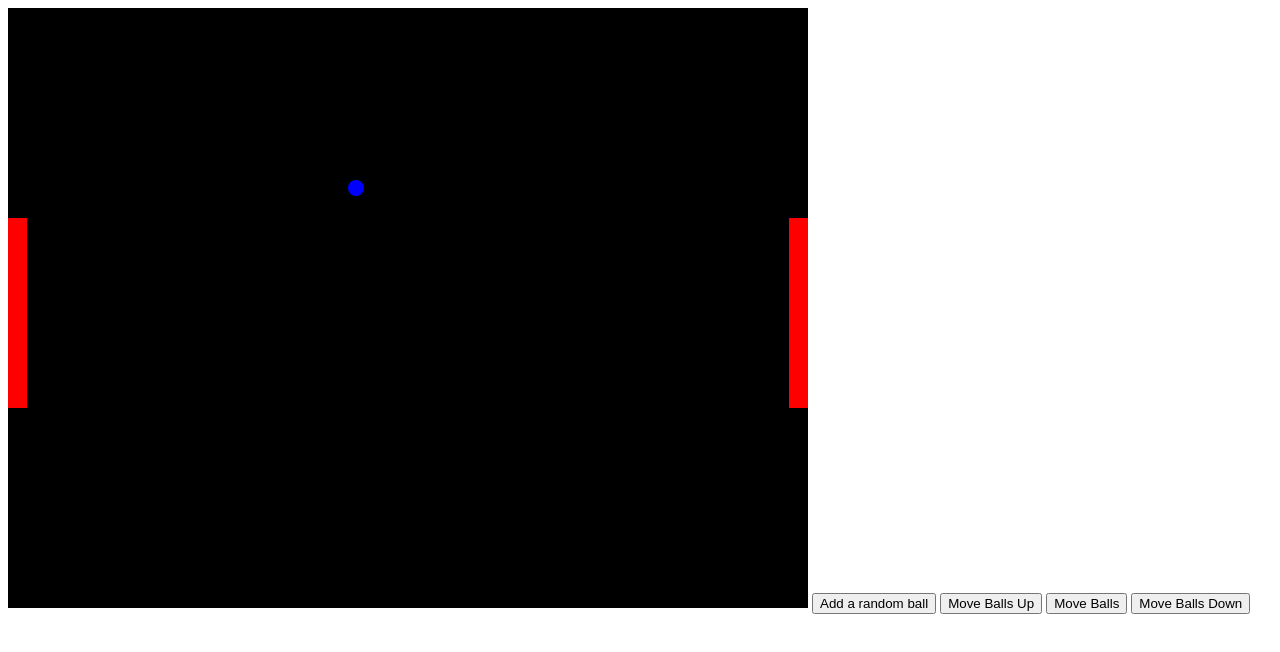
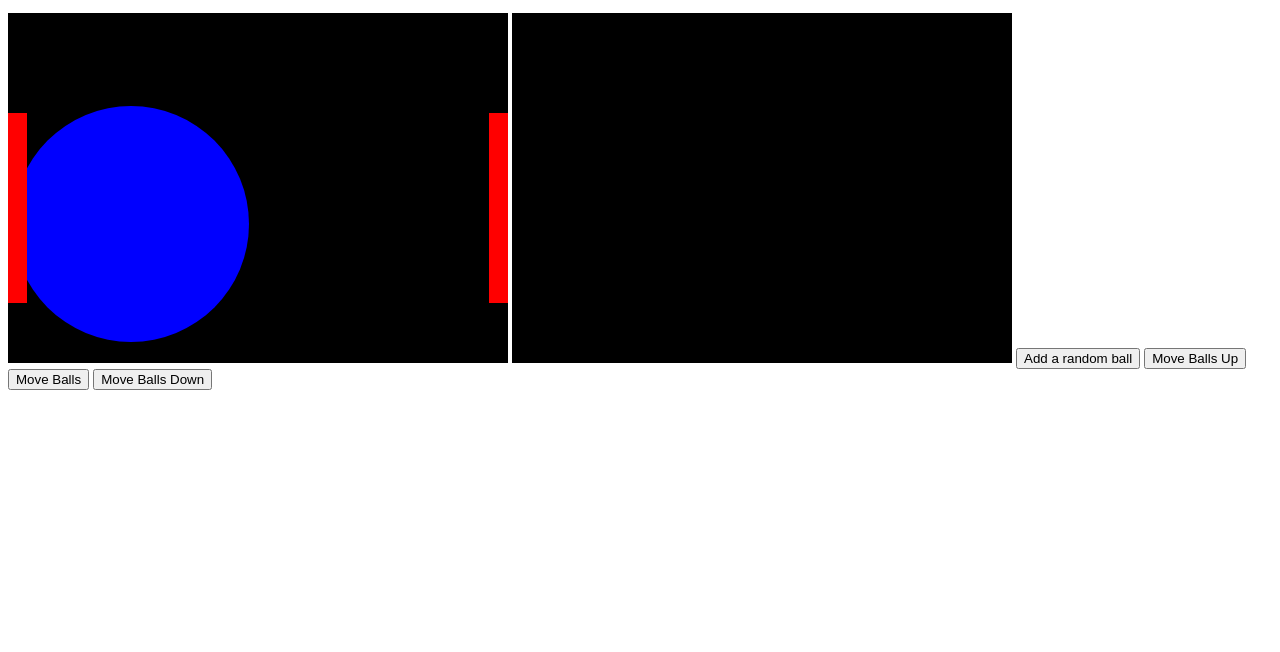
Before and after one commit to newtmex/Ping-Pong-Game, a plain HTML site: page index.html in a window 1280 px wide. Drawn offline with Linux system fonts and the light colour scheme.

Commit message:
Initial steps to making the objects interact with other objects

```diff
--- a/index.html
+++ b/index.html
@@ -4,7 +4,8 @@
         <script src="script.js"></script>
     </head>
     <body>
-        <canvas id="gameMain" width="800" height="600"></canvas>
+        <canvas id="gameMain" width="500" height="350"></canvas>
+        <canvas id="movement" width="500" height="350" style="margin-top: 5"></canvas>
         <button id="addRandomBall">Add a random ball</button>
         <button id="moveBallsUp">Move Balls Up</button>
         <button id="moveBalls">Move Balls</button>
--- a/script.js
+++ b/script.js
@@ -1,5 +1,12 @@
 var canvasContext, ball, player1, player2, frameRate = 1000 / 17;
-
+// Convert [x,y] coordinates to [r,theta] polar coordinates
+function polar(x,y) {
+    return [Math.sqrt(x*x+y*y), Math.atan2(y,x)];
+}
+// Convert polar to Cartesian coordinates
+function cartesian(r,theta) {
+    return [r*Math.cos(theta), r*Math.sin(theta)];
+}
 function random(start,end){//Returns a random number from start to end, both included
     return Math.floor(Math.random() * end) + start;
 }
@@ -8,6 +15,10 @@ window.onload = function(){
 
     const canvas = document.getElementById('gameMain');
     canvasContext = canvas.getContext('2d');
+    const movement = document.getElementById('movement');
+    movementContext = movement.getContext('2d');
+    movementContext.fillStyle = 'black';
+    movementContext.fillRect(0,0,canvas.width,canvas.height);
 
     function drawCanvas(){
         canvasContext.fillStyle = 'black';
@@ -100,12 +111,16 @@ window.onload = function(){
         this.color = color;
         this.name = name;
         this.position = {
-            rad: 8,
+            rad: 118,
             x: random(0,canvas.width),
             y: random(0,canvas.height),
         }
-
-        this.directions = [,'inc','red'];
+        //Perception
+        this.touched = {
+            bool: false,//This records the state if he has touched anything...wall or balls
+            objects: [],//Array of all the object this player has touched
+        }
+        this.directions = [,'inc','red'];//increase or reduce
         //Set directions randomly
         this.direction = {
             x: this.directions[Math.floor(Math.random() * 2) + 1],
@@ -151,6 +166,13 @@ window.onload = function(){
             canvasContext.beginPath()
             canvasContext.arc(this.position.x,this.position.y,this.position.rad,0,Math.PI*2,true)
             canvasContext.fill()
+
+            console.log((function(d){
+                if(d.x == 'inc' && d.y == 'inc') return 'rightDown'
+                if(d.x == 'inc' && d.y == 'red') return 'rightUp'
+                if(d.x == 'red' && d.y == 'red') return 'leftUp'
+                if(d.x == 'red' && d.y == 'inc') return 'leftDown'
+            }(this.direction)),polar(this.position.x,this.position.y))
         }
 
         this.move = function (direction){//Direction will be an object with x and y properties be either neg or pos
@@ -323,7 +345,7 @@ window.onload = function(){
         drawCanvas()
         //Draw the balls˝
         Ball.instances.forEach((ball)=>{
-            ball.autoMove()
+            ball.move()
         });
 
         //Draw the players
```
